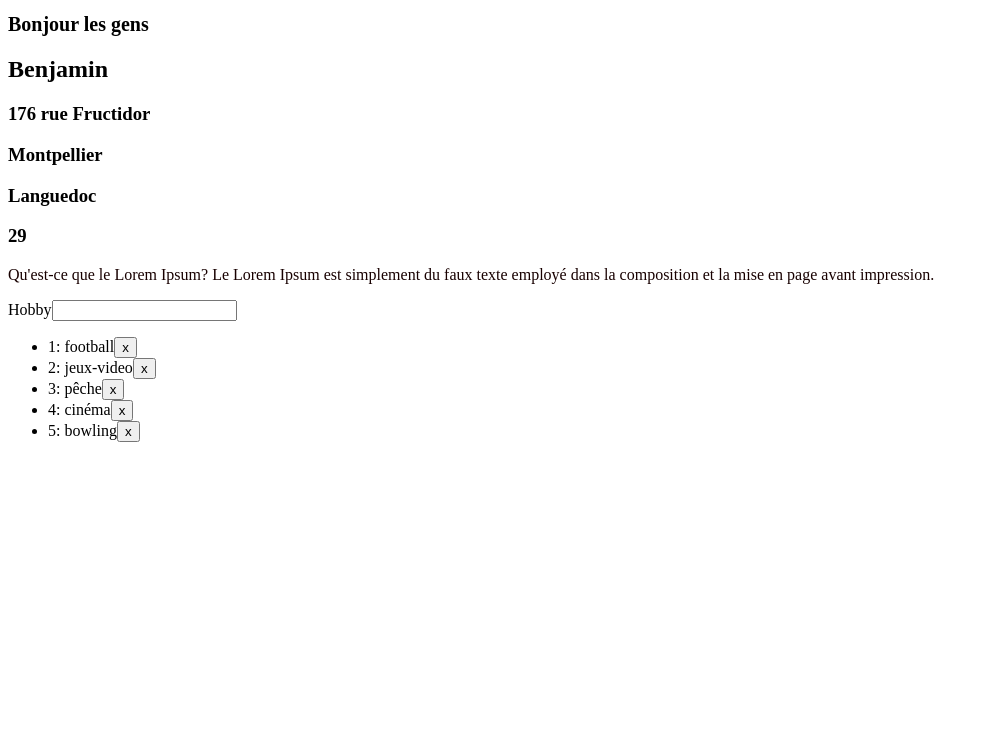
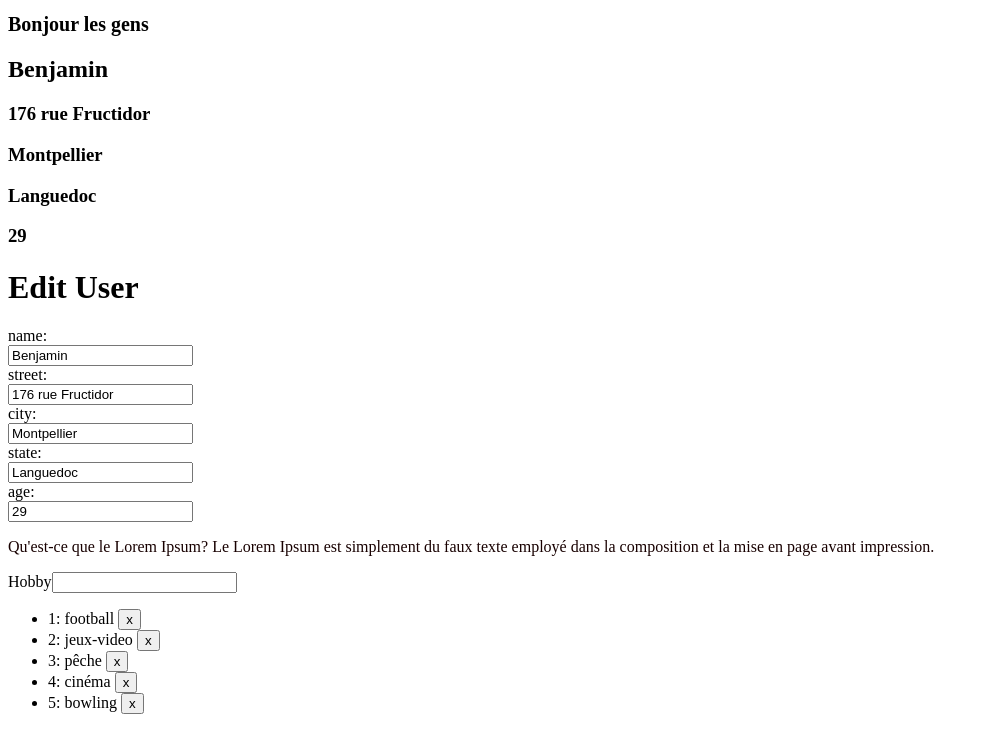
Before and after one commit to BenjaminChampetier/ang4app, an Angular app: page / in a window 1280 px wide. Shown: the top 752 px of the page, without its empty margins (0-989 px from the left). Built offline with nearby package versions, Linux system fonts and the light colour scheme.

Commit message:
ajout formulaire ngModel

```diff
--- a/src/app/app.module.ts
+++ b/src/app/app.module.ts
@@ -1,5 +1,6 @@
 import { BrowserModule } from '@angular/platform-browser';
 import { NgModule } from '@angular/core';
+import { FormsModule } from '@angular/forms';
 
 
 import { AppComponent } from './app.component';
@@ -12,7 +13,8 @@ import { UserComponent } from './components/user/user.component';
     UserComponent
   ],
   imports: [
-    BrowserModule
+    BrowserModule,
+    FormsModule
   ],
   providers: [],
   bootstrap: [AppComponent]
--- a/src/app/components/user/user.component.html
+++ b/src/app/components/user/user.component.html
@@ -5,6 +5,30 @@
 <h3>{{address.city}}</h3>
 <h3>{{address.state}}</h3>
 <h3>{{age}}</h3>
+
+<h1>Edit User</h1>
+<form>
+    <div>
+        <label for="name">name:</label><br>
+        <input type="text" [(ngModel)]="name" name="name">
+    </div>
+    <div>
+        <label for="street">street:</label><br>
+        <input type="text" [(ngModel)]="address.street" name="street">
+    </div>
+    <div>
+        <label for="city">city:</label><br>
+        <input type="text" [(ngModel)]="address.city" name="city">
+    </div>
+    <div>
+        <label for="state">state:</label><br>
+        <input type="text" [(ngModel)]="address.state" name="state">
+    </div>
+    <div>
+        <label for="age">age:</label><br>
+        <input type="number" [(ngModel)]="age" name="age">
+    </div>
+</form>
 
 <p class="paragraph">{{lorem.questceque}}</p>
 
@@ -17,5 +41,7 @@
 
 <ul>
     <li *ngFor="let hobby of hobbies; let i = index">
-        {{i +1}}: {{hobby}}<button (click)="removeHobby(hobby)">x</button></li>
+        {{i +1}}: {{hobby}}
+        <button (click)="removeHobby(hobby)">x</button>
+    </li>
 </ul>
```
